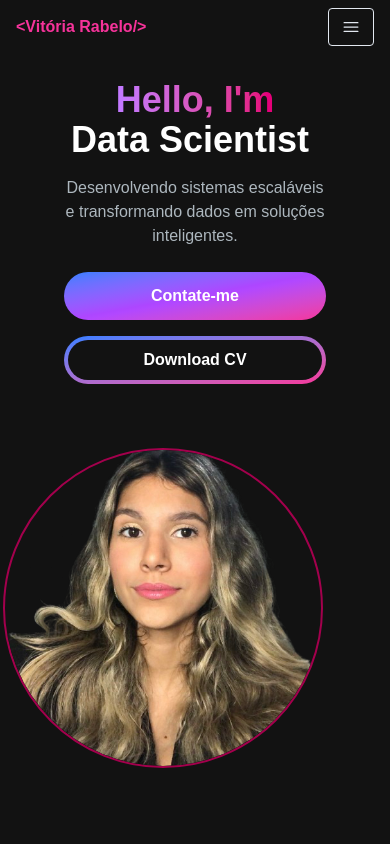
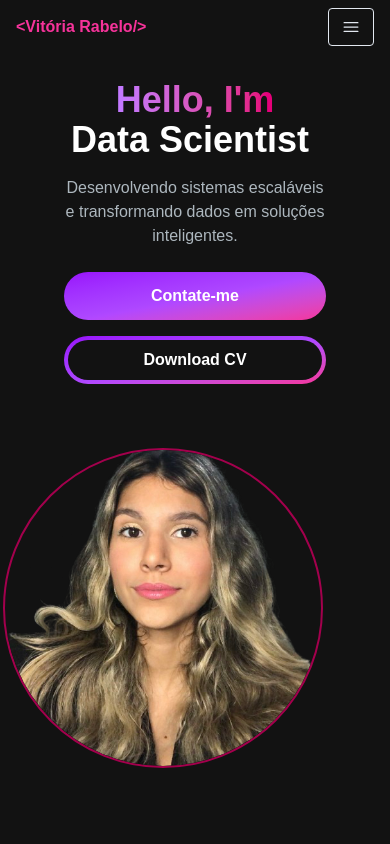
Before and after one commit to Vitoria-Rabelo/portfolio-vitoria, a Next.js app: page / in a window 390 px wide. Shown: the top 844 px of the page. Built offline with nearby package versions, Linux system fonts and the light colour scheme.

Commit message:
ft: update padding projectSection

```diff
--- a/src/components/EmailSection.jsx
+++ b/src/components/EmailSection.jsx
@@ -107,7 +107,7 @@ const EmailSection = () => {
           </div>
           <button
             type="submit"
-            className="bg-linear-to-br from-blue-500 via-purple-500 to-pink-500 hover:opacity-90 text-white font-medium py-2.5 px-5 rounded-lg w-full transition-all"
+            className="bg-linear-to-br from-purple-600 via-purple-500 to-pink-500 hover:from-purple-800 hover:to-pink-600 text-white font-medium py-3 px-10 rounded-lg w-fit mx-auto block transition-all duration-300 transform active:scale-95 shadow-md hover:shadow-purple-500/40"
           >
             Enviar Mensagem
           </button>
--- a/src/components/HeroSession.jsx
+++ b/src/components/HeroSession.jsx
@@ -32,10 +32,10 @@ const HeroSession = () => {
           Desenvolvendo sistemas escaláveis e transformando dados em soluções inteligentes.
           </p>
           <div className="flex flex-col sm:flex-row gap-4 justify-center lg:justify-start">
-            <button className="px-6 py-3 w-full sm:w-fit rounded-full bg-linear-to-br from-blue-500 via-purple-500 to-pink-500 hover:bg-slate-200 text-white font-semibold transition-colors">
+            <button className="px-6 py-3 w-full sm:w-fit rounded-full bg-linear-to-br from-purple-600 via-purple-500 to-pink-500 hover:bg-slate-200 text-white font-semibold transition-colors">
               Contate-me
             </button>
-            <button className="px-1 py-1 w-full sm:w-fit rounded-full bg-linear-to-br from-blue-500 via-purpl-500 to-pink-500 hover:bg-slate-800 text-white font-semibold transition-colors">
+            <button className="px-1 py-1 w-full sm:w-fit rounded-full bg-linear-to-br from-purple-600 via-purple-500 to-pink-500 hover:bg-slate-800 text-white font-semibold transition-colors">
               <span className="block bg-[#121212] hover:bg-slate-800 rounded-full px-5 py-2">Download CV</span>
             </button>
           </div>
--- a/src/components/ProjectCard.jsx
+++ b/src/components/ProjectCard.jsx
@@ -6,8 +6,8 @@ function ProjectCard({imgUrl, title, description, gitUrl, previewUrl}) {
   return (
     <div>
       <div
-        className="h-52 md:h-72 rounded-t-xl relative group"
-        style={{ background: `url(${imgUrl})`, backgroundSize: "cover" }}
+        className="h-52 md:h-72 rounded-t-xl relative group overflow-hidden"
+        style={{ background: `url(${imgUrl})`, backgroundSize: "cover" , backgroundPosition: "center", backgroundRepeat: "no-repeat" }}
       >
         <div className="overlay items-center justify-center absolute top-0 left-0 w-full h-full bg-[#181818] bg-opacity-0 hidden group-hover:flex group-hover:bg-opacity-80 transition-all duration-500">
     <Link
@@ -22,7 +22,7 @@ function ProjectCard({imgUrl, title, description, gitUrl, previewUrl}) {
     </Link>
 </div>
       </div>
-      <div className=" text-[#ADB7BE] rounded-b-xl mt-2 bg-[#181818] py-6 px-4">
+      <div className=" text-[#ADB7BE] mt-2 rounded-b-xl bg-[#181818] py-6 px-4">
         <h5 className="text-xl font-semibold mb-2">{title}</h5>
         <p className="text-[#ADB7BE]">{description}</p>
       </div>
--- a/src/components/ProjectsSection.jsx
+++ b/src/components/ProjectsSection.jsx
@@ -8,7 +8,7 @@ const projectsData = [
   {
     id: 1,
     title: "React Portfolio Website",
-    description: "Meu Portfólio Pessoal | Desenvolvido com Next.js, Tailwind CSS e TypeScript.",
+    description: "Meu Portfólio Pessoal | Desenvolvido com Next.js, Tailwind CSS e TypeScript. Objetivo de apresentar minhas habilidades",
     image: "/images/projects/portfolio-next.png",
     tag: ["Todos", "Web"],
     gitUrl: "https://github.com/Vitoria-Rabelo/portfolio-vitoria",
@@ -54,7 +54,7 @@ const ProjectsSection = () => {
 
   return (
     <section id="projects" className="text-white">
-      <h2 className="text-center text-4xl font-bold mt-4 mb-8 md:mb-12">
+      <h2 className="text-center text-4xl font-bold mt-4 mb-8 md:mb-4">
         Meus Projetos
       </h2>
       <div className="flex flex-row justify-center items-center gap-2 py-6 overflow-x-auto">
```
Also changed, not shown: public/images/projects/portfolio-next.png.
